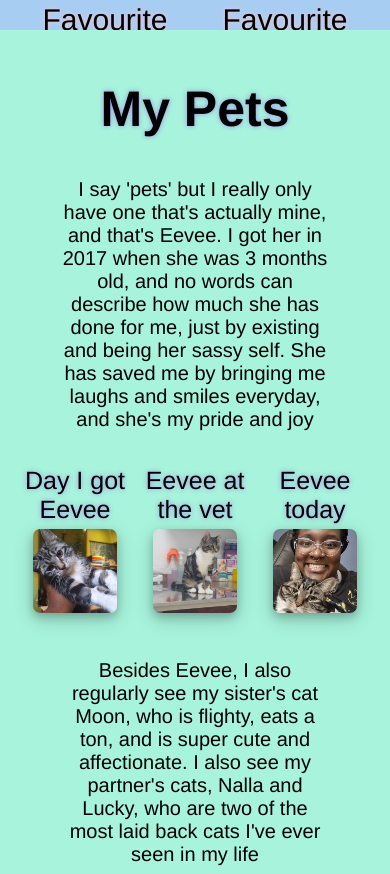
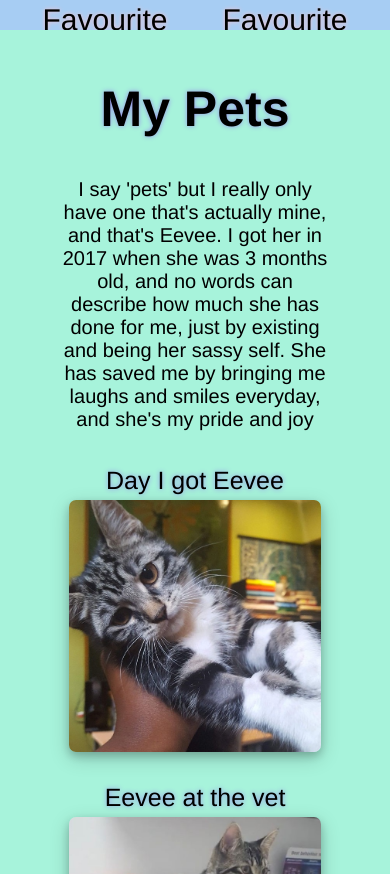
Before and after one commit to AsheClarke/aboutmepage, a plain HTML site: page index.html in a window 390 px wide. Shown: the part 1658-2532 px from the top of the page. Drawn offline with Linux system fonts and the light colour scheme.

Commit message:
media query adjustments

```diff
--- a/index.html
+++ b/index.html
@@ -80,7 +80,7 @@
                     <div class="pic2 eevee-pic">Eevee at the vet <br>
                         <img src="./Pictures/eeveevet.jpg">
                     </div>
-                    <div class="pic1 eevee-pic">Eevee today <br>
+                    <div class="pic3 eevee-pic">Eevee today <br>
                         <img src="./Pictures/meandeevee.jpg">
                     </div>
                 </div>
--- a/style.css
+++ b/style.css
@@ -272,6 +272,7 @@ body{
 
 @media screen and (max-width: 1080px){
 
+    /* Anime & Manga section */
     .intro{
         color:azure;
         grid-area:i;
@@ -334,4 +335,14 @@ body{
             'fava fava favm favm';
         text-align: center;
         padding: 15px;}
+
+
+    /* Anime & Manga section */
+
+    .eeveepics, .otherpics {
+        flex-direction: column;
+        align-items: center;
+        gap: 20px;
     }
+
+        }
```
